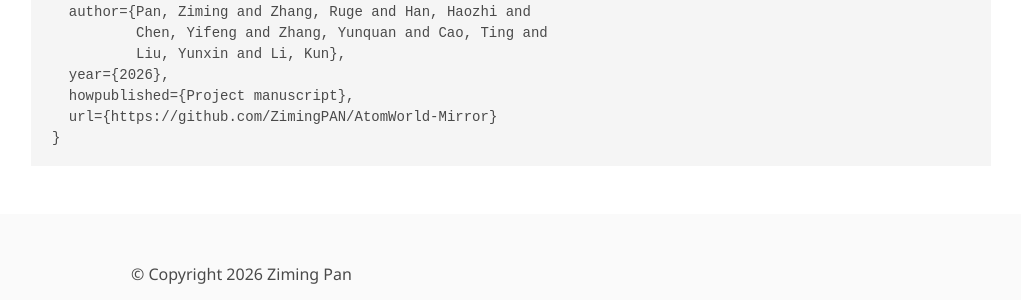
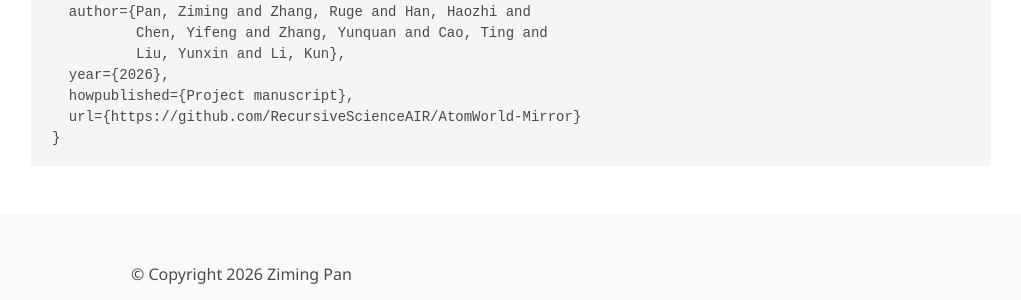
Before and after one commit to AtomWorld-Mirror/AtomWorld-Mirror.github.io, a Jekyll site: the page built from index.md, in a window 1280 px wide and 900 px high, scrolled down 4711 px. Shown: the part 518-818 px from the top of the window, without its empty margins (129-1150 px from the left). Built offline with Jekyll 4.4.1, drawn with Linux system fonts in a browser that asks for light colours; some web fonts are replaced; part of the change alters nothing that is shown.

Commit message:
docs: sync website from project-page branch

````diff
--- a/index.md
+++ b/index.md
@@ -23,7 +23,7 @@ affiliations: >-
   <sup>7</sup> Institute for AI Industry Research (AIR), Tsinghua University, Beijing, China<br>
   <small><sup>*</sup> Equal contribution. <sup>†</sup> Corresponding author.</small><br>
   <em>This work was supported by Tecorigin.</em>
-code: https://github.com/ZimingPAN/AtomWorld-Mirror
+code: https://github.com/RecursiveScienceAIR/AtomWorld-Mirror
 ---
 
 <div class="columns is-centered has-text-centered">
@@ -116,6 +116,6 @@ A macro step replaces explicit replay of intervening microscopic events with inf
           Liu, Yunxin and Li, Kun},
   year={2026},
   howpublished={Project manuscript},
-  url={https://github.com/ZimingPAN/AtomWorld-Mirror}
+  url={https://github.com/RecursiveScienceAIR/AtomWorld-Mirror}
 }
 ```
````
Also changed, not shown: README.md.
